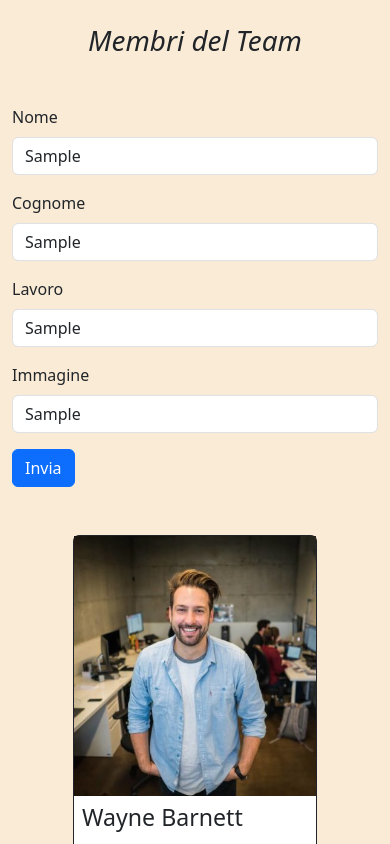
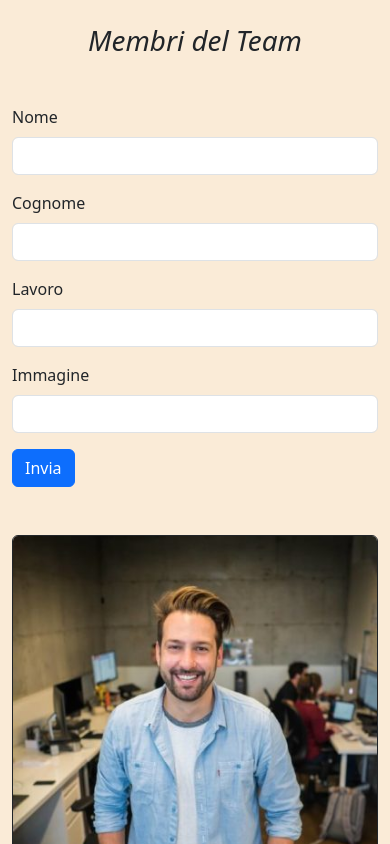
Before and after one commit to ElisaBoscani/js-our-team, a plain HTML site: page index.html in a window 390 px wide. Both pictures are taken after typing "Sample", "Sample", "Sample", "Sample" into the empty fields and a click on the button "Invia". Shown: the top 844 px of the page. Drawn offline with nearby package versions, Linux system fonts and the light colour scheme.

Commit message:
finisch bonus3

```diff
--- a/asset/js/script.js
+++ b/asset/js/script.js
@@ -52,44 +52,60 @@ const teams = [
 //elementi del form
 const formEl = document.getElementById("form");
 const buttonEl = document.querySelector("button");
+let nameEl = document.getElementById("name");
+const lastNameEl = document.getElementById("lastName");
+const workEl = document.getElementById("work");
+const imgEl = document.getElementById("image");
+//array nuovo
+let newTeam;
 
 //stampare in console le informazioni
-function arrayTeams(array) {
-  for (let i = 0; i < teams.length; i++) {
-    const array = teams[i];
-    console.log(array);
-    for (const key in array) {
-      console.log(key);
-      console.log(array[key]);
-    }
-    //stampo in pagina come immagine una stringa
-    let markup = ` <div>
-   ${array.img} + ${array.name} + ${array.lastName} + ${array.job}
-  </div>`;
-    //stampare in pagina
-    markup = ` <div class="card border-dark mb-4 col-8 ">
-  <img src="${array.img}" alt="" />
-  <h3 class="p-2">  ${array.name}  ${array.lastName}</h3>
-  <span class="p-2">${array.job}</span>
-</div>`;
-    teamContainer.innerHTML += markup;
+
+for (let i = 0; i < teams.length; i++) {
+  const people = teams[i];
+  console.log(people);
+  for (const key in people) {
+    console.log(key);
+    console.log(people[key]);
   }
+
+  createElement(people);
 }
-let newTeam;
+
 formEl.addEventListener("submit", function (e) {
   e.preventDefault();
-  const nameEl = document.getElementById("name").value;
-  const lastNameEl = document.getElementById("lastName").value;
-  const workEl = document.getElementById("work").value;
-  const imgEl = document.getElementById("image").value;
+  ///inserire un nuovi elementi oggetti
   newTeam = {
-    name: nameEl,
-    lastName: lastNameEl,
-    job: workEl,
-    img: imgEl,
+    name: nameEl.value,
+    lastName: lastNameEl.value,
+    job: workEl.value,
+    img: imgEl.value,
   };
-  console.log(nameEl);
   teams.push(newTeam);
   console.log(newTeam);
-  arrayTeams(newTeam);
+  //alerta
+  if (!isNaN(nameEl.value && lastNameEl.value && workEl.value)) {
+    alert("Non puoi inserire numeri");
+  } else {
+    createElement(newTeam);
+  }
+  nameEl.value = "";
+  lastNameEl.value = "";
+  workEl.value = "";
+  imgEl.value = "";
 });
+
+//funzione per creare le card del team
+function createElement(array) {
+  let markup = ` <div>
+  ${array.img} + ${array.name} + ${array.lastName} + ${array.job}
+ </div>`;
+  //stampare in pagina
+  markup = ` <div class="card border-dark mb-4 col-12 col-md-4 col-lg-3 " >
+ <img src="${array.img}" alt="" class="card-img-top"  />
+ <h3 class="p-2">  ${array.name}  ${array.lastName}</h3>
+ <span class="p-2">${array.job}</span>
+</div>`;
+
+  teamContainer.innerHTML += markup;
+}
--- a/index.html
+++ b/index.html
@@ -40,7 +40,7 @@
     <!-- card -->
     <div
       id="teams_container"
-      class="container d-flex flex-wrap justify-content-evenly"
+      class="container d-flex flex-wrap justify-content-evenly gap-3"
     ></div>
     <script src="./asset/js/script.js"></script>
   </body>
```
